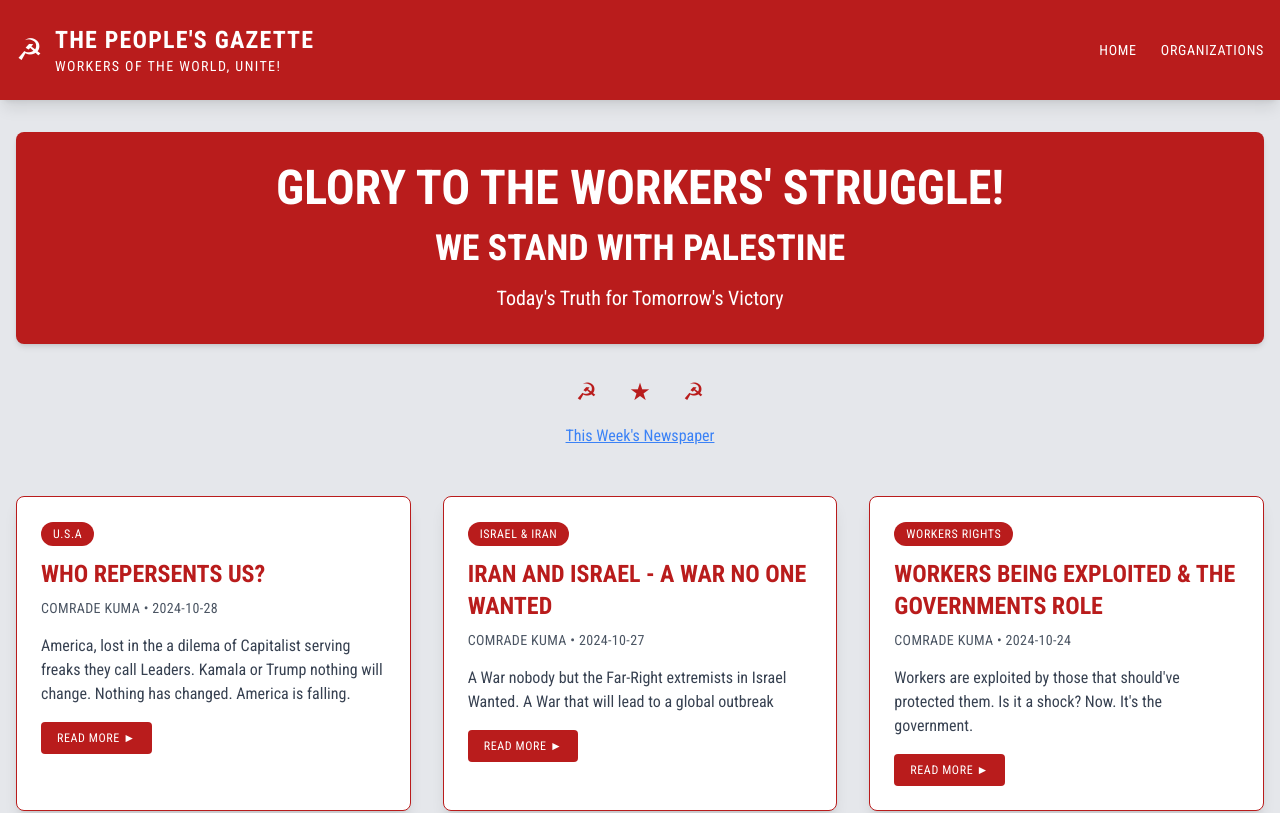
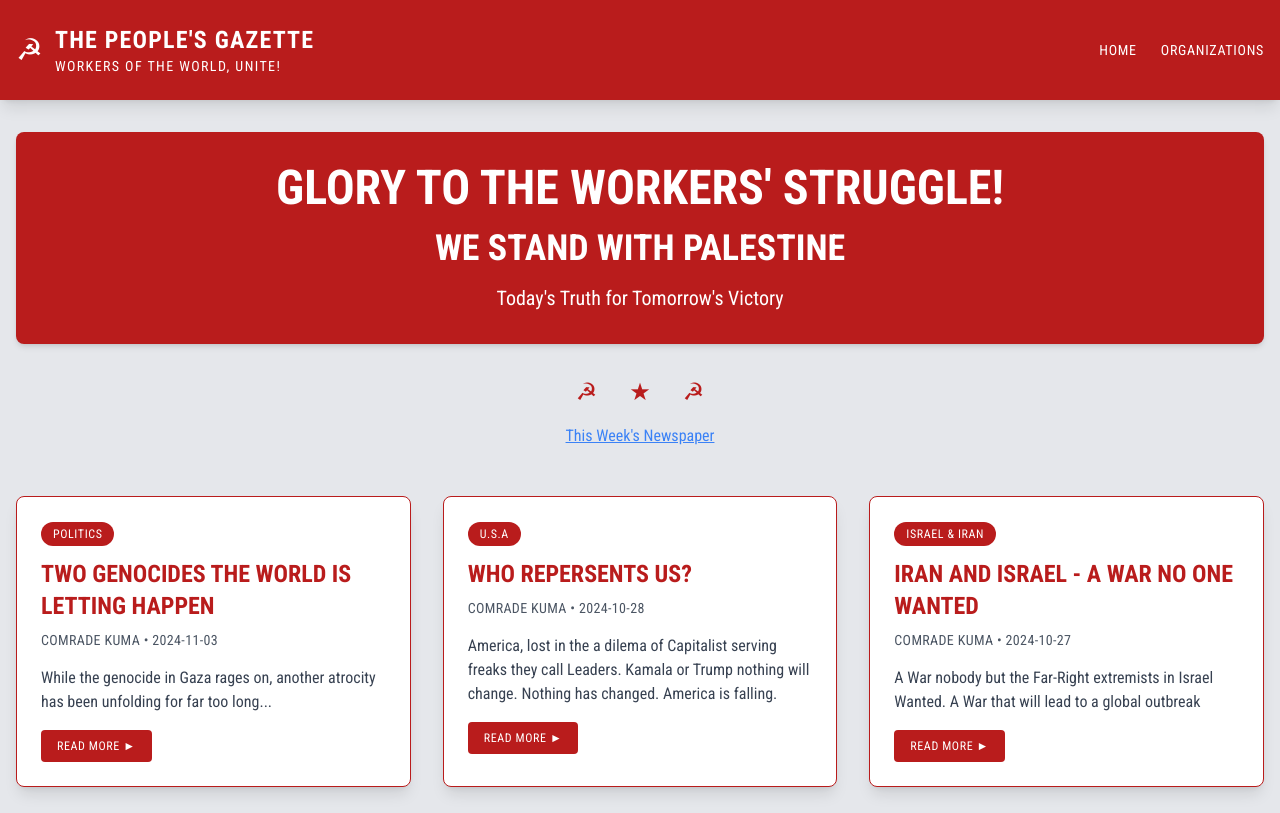
Before and after one commit to BillGStanford/PeoplesNews, a React (Vite) app: page / in a window 1280 px wide. Shown: the top 813 px of the page. Built offline with nearby package versions, Linux system fonts and the light colour scheme; the HTML template or start-up script is replaced by a standard one.

Commit message:
Update articles.js

```diff
--- a/src/data/articles.js
+++ b/src/data/articles.js
@@ -1,4 +1,36 @@
 export const articles = [
+    {
+
+      id: 6,
+      title: "Two Genocides the World is letting Happen",
+      author: "Comrade Kuma",
+      date: "2024-11-03",
+      category: "Politics",
+      content: `While the genocide in Gaza rages on, another atrocity has been unfolding for far too long, largely unnoticed by the international community. The Amhara people, Ethiopia's second-largest ethnic group, face systematic eradication at the hands of a brutal regime and complicit local militias. This coordinated assault aims not only to decimate the Amhara population but also to fragment the social fabric of Ethiopia itself, sowing division and chaos in a country rich with diverse cultures and histories.
+
+Since taking power in 2018, Prime Minister Abiy Ahmed has presided over a regime characterized by its oppressive and dictatorial tactics. What began as a targeted campaign against the Tigrayan people has now escalated into a wider genocide that threatens the very existence of the Amhara community. This ruthless pursuit of power is driven by a desire to silence any voices that challenge the regime’s authority, erasing those who dare to stand against its tyranny.
+
+The evidence is harrowing: mass arrests, extrajudicial killings, and a pervasive culture of fear that has gripped the Amhara region. Local militias, often operating with impunity, engage in violent attacks, leaving dozens dead and countless more displaced. The atrocities committed against the Amhara are not just isolated incidents; they are part of a calculated strategy to eliminate a significant ethnic presence in Ethiopia.
+
+The international response to these ongoing atrocities has been woefully inadequate. Despite mounting evidence of genocide, calls for intervention or even meaningful condemnation from global powers have been muted. This silence allows the Ethiopian government to continue its campaign of violence with little fear of repercussions. It highlights a disturbing trend in international relations, where geopolitical interests often overshadow the urgent need to protect vulnerable populations.
+
+Human rights organizations have documented numerous accounts of violence against the Amhara people, detailing horrific incidents of murder, sexual violence, and displacement. These reports paint a grim picture of a community under siege, struggling to survive amid a backdrop of brutality. Families are torn apart, homes destroyed, and livelihoods shattered, leaving the Amhara people in a state of despair.
+
+The ideological underpinnings of this violence are rooted in a historical context of ethnic tensions and political manipulation. The Ethiopian government, under Abiy Ahmed, has exploited these tensions to consolidate power, using divisive tactics that pit ethnic groups against one another. By targeting the Amhara, the regime seeks to eliminate a potential threat to its authority, undermining the very foundation of Ethiopia's unity.
+
+Moreover, the plight of the Amhara people is often overshadowed by the narratives surrounding other ethnic conflicts in Ethiopia, particularly the Tigray War. While the suffering of the Tigrayan people deserves attention, it is crucial to recognize that the Amhara are facing their own existential crisis. The struggle for justice and recognition must include all communities affected by the regime's brutality.
+
+As the world focuses on crises elsewhere, it is crucial to shine a light on the suffering of the Amhara people. Their struggle is not just a fight for survival; it is a resistance against a regime intent on consolidating power through division and destruction. The international community must prioritize the protection of all ethnic groups in Ethiopia, demanding accountability for the atrocities being committed.
+
+Grassroots movements among the Amhara are emerging, with individuals and organizations working tirelessly to raise awareness about their plight. These activists risk their lives to document the atrocities and advocate for justice, often facing persecution themselves. Their bravery highlights the resilience of the human spirit, even in the face of overwhelming oppression.
+
+In conclusion, the genocide of the Amhara people must not be overlooked. The international community has a moral obligation to respond to this crisis, to amplify the voices of the oppressed, and to demand action from those in power. We must not allow history to repeat itself; we must stand in solidarity with the Amhara and all those who fight against tyranny and injustice. The time to act is now, before it is too late.`,
+
+
+
+      excerpt: "While the genocide in Gaza rages on, another atrocity has been unfolding for far too long..."
+    },
+
     {
 
       id: 5,
```
